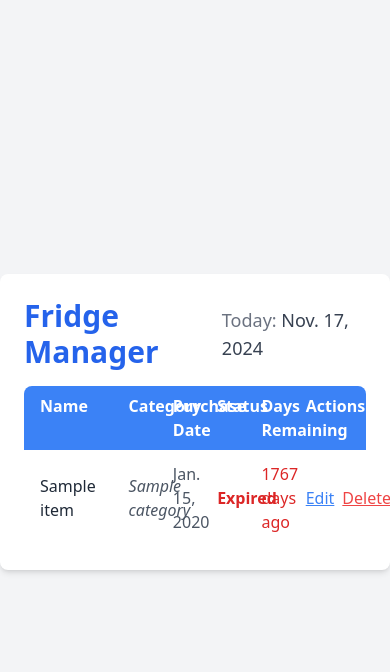
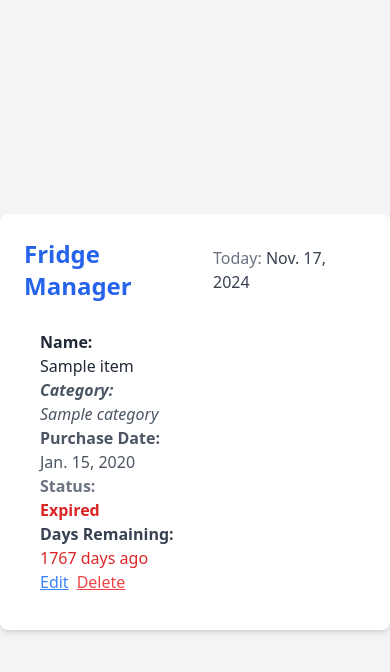
Before and after one commit to MatchaOnMuffins/FridgeCleaner, a Django app: page / in a window 390 px wide. Shown: the top 672 px of the page. Run offline with Django 5.2, Linux system fonts and the light colour scheme; tables that the repository leaves empty hold one stand-in row (values such as "Sample post"); parts of the project's set-up code (start-up, migrations or seed data) failed here and were passed over; some libraries are stand-ins or nearby versions.

Commit message:
Responsive home screen

```diff
--- a/server/items/templates/items/home.html
+++ b/server/items/templates/items/home.html
@@ -10,15 +10,15 @@
     <div class="max-w-5xl w-full bg-white rounded-lg shadow-md p-6">
         <!-- Today's Date -->
         <div class="flex justify-between items-center mb-4">
-            <h1 class="text-3xl font-bold text-blue-600">Fridge Manager</h1>
-            <p class="text-gray-500 text-lg">
+            <h1 class="text-2xl sm:text-3xl font-bold text-blue-600">Fridge Manager</h1>
+            <p class="text-gray-500 text-base sm:text-lg">
                 Today: <span id="today" class="font-medium text-gray-700">{{ today }}</span>
             </p>
         </div>
 
         <!-- Table Headers -->
-        <div class="grid grid-cols-7 font-semibold bg-blue-500 text-white px-4 py-2 rounded-t-lg">
-            <div class="col-span-2" >Name</div>
+        <div class="hidden sm:grid grid-cols-7 font-semibold bg-blue-500 text-white px-4 py-2 rounded-t-lg">
+            <div class="col-span-2">Name</div>
             <div>Category</div>
             <div>Purchase Date</div>
             <div>Status</div>
@@ -28,11 +28,25 @@
 
         <ul id="itemsList" class="divide-y divide-gray-200">
             {% for item in items %}
-                <li id="item-{{ item.uuid }}" class="grid grid-cols-7 items-center px-4 py-3">
-                    <div class="col-span-2 text-gray-800 font-medium">{{ item.name }}</div>
-                    <div class="text-gray-600 italic">{{ item.category.name }}</div>
-                    <div class="text-gray-600">{{ item.purchase_date }}</div>
+                <li id="item-{{ item.uuid }}" class="grid sm:grid-cols-7 grid-cols-1 items-start sm:items-center px-4 py-3">
+                    <!-- Name -->
+                    <div class="sm:col-span-2 text-gray-800 font-medium">
+                        <span class="block sm:hidden font-bold">Name:</span>
+                        {{ item.name }}
+                    </div>
+                    <!-- Category -->
+                    <div class="text-gray-600 italic">
+                        <span class="block sm:hidden font-bold">Category:</span>
+                        {{ item.category.name }}
+                    </div>
+                    <!-- Purchase Date -->
+                    <div class="text-gray-600">
+                        <span class="block sm:hidden font-bold">Purchase Date:</span>
+                        {{ item.purchase_date }}
+                    </div>
+                    <!-- Status -->
                     <div class="text-gray-500">
+                        <span class="block sm:hidden font-bold">Status:</span>
                         {% if item.status == 'Expired' %}
                             <span class="text-red-600 font-semibold">Expired</span>
                         {% elif item.status == 'Degraded' %}
@@ -43,14 +57,16 @@
                     </div>
                     <!-- Days Remaining -->
                     <div class="text-gray-700">
+                        <span class="block sm:hidden font-bold">Days Remaining:</span>
                         {% if item.status == 'Expired' %}
                             <span class="text-red-600">{{ item.days_remaining }} days ago</span>
                         {% else %}
                             <span>{{ item.days_remaining }} days</span>
                         {% endif %}
                     </div>
+                    <!-- Actions -->
                     <div class="flex space-x-2">
-                        <button class="text-blue-500 underline" onclick="openEditModal('{{ item.uuid }}', '{{ item.name }}', '{{ item.purchase_date }}',)">Edit</button>
+                        <button class="text-blue-500 underline" onclick="openEditModal('{{ item.uuid }}', '{{ item.name }}', '{{ item.purchase_date }}')">Edit</button>
                         <button class="text-red-500 underline" onclick="deleteItem('{{ item.uuid }}')">Delete</button>
                     </div>
                 </li>
@@ -60,7 +76,7 @@
 
     <!-- Edit Modal -->
     <div id="editModal" class="fixed inset-0 bg-gray-800 bg-opacity-50 flex items-center justify-center hidden">
-        <div class="bg-white rounded-lg shadow-lg p-6 w-96">
+        <div class="bg-white rounded-lg shadow-lg p-6 w-full sm:w-96 max-w-full">
             <h2 class="text-xl font-semibold text-gray-800 mb-4">Edit Item</h2>
             <form id="editForm">
                 <input type="hidden" id="editUuid" name="uuid">
```
